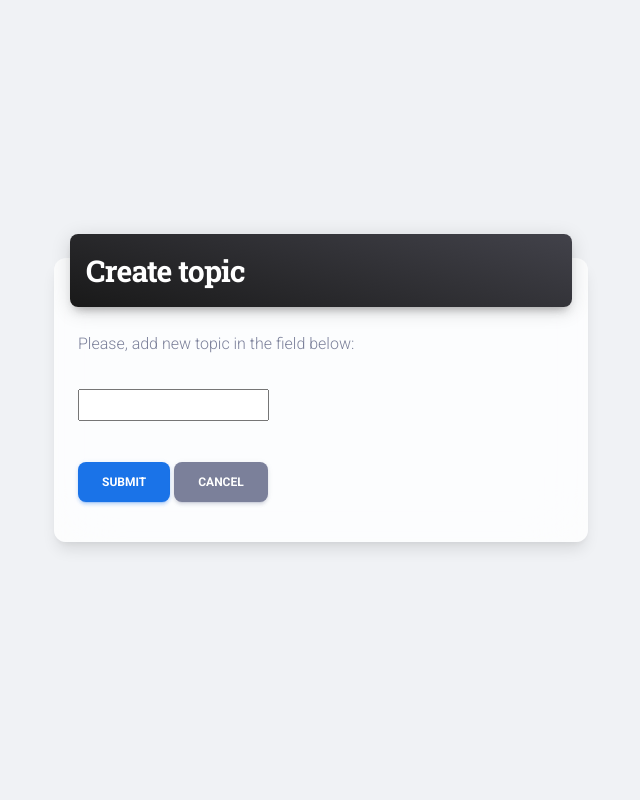
After one commit to anastasiiashchoholieva/newspaper-agency, a Django app: page /topics/create/ in a window 1280 px wide. The commit adds this page. Shown: the whole page, without its empty margins (319-959 px from the left). Run offline with Django 4.2, Linux system fonts and the light colour scheme; the visitor is signed in with stand-in values (Sample User, id 1); some libraries are stand-ins or nearby versions.

Commit message:
Add CreateView, UpdateView, DeleteView for Topic with cancel button

```diff
--- a/agency/urls.py
+++ b/agency/urls.py
@@ -5,7 +5,7 @@ from agency.views import (
     NewspaperListView,
     PublisherListView,
     NewspaperDetailView,
-    PublisherDetailView
+    PublisherDetailView, TopicCreateView, TopicUpdateView, TopicDeleteView
 )
 
 urlpatterns = [
@@ -14,6 +14,21 @@ urlpatterns = [
         "topics/",
         TopicListView.as_view(),
         name="topic-list",
+    ),
+    path(
+        "topics/create/",
+        TopicCreateView.as_view(),
+        name="topic-create",
+    ),
+    path(
+        "topics/<int:pk>/update/",
+        TopicUpdateView.as_view(),
+        name="topic-update",
+    ),
+    path(
+        "topics/<int:pk>/delete/",
+        TopicDeleteView.as_view(),
+        name="topic-delete",
     ),
     path(
         "articles/",
--- a/agency/views.py
+++ b/agency/views.py
@@ -1,7 +1,11 @@
 from django.contrib.auth.mixins import LoginRequiredMixin
+from django.http import HttpResponseRedirect
 from django.shortcuts import render
+from django.urls import reverse_lazy, reverse
 from django.views import generic
+from django.views.generic.base import ContextMixin
 
+from agency.forms import TopicForm
 from agency.models import Topic, Newspaper, Publisher
 
 
@@ -29,7 +33,45 @@ class TopicListView(LoginRequiredMixin, generic.ListView):
     model = Topic
     context_object_name = "topic_list"
     template_name = "agency/topic_list.html"
-    paginate_by = 5
+
+
+class TopicCreateView(LoginRequiredMixin, generic.CreateView):
+    model = Topic
+    fields = "__all__"
+    success_url = reverse_lazy("agency:topic-list")
+
+    def form_valid(self, form):
+        if self.request.POST.get('action') == 'create':
+            form.save()
+        return super().form_valid(form)
+
+    def post(self, request, *args, **kwargs):
+        if "cancel" in request.POST:
+            return HttpResponseRedirect(reverse("agency:topic-list"))
+        else:
+            return super().post(request, *args, **kwargs)
+
+
+class TopicUpdateView(LoginRequiredMixin, generic.UpdateView):
+    model = Topic
+    form_class = TopicForm
+    success_url = reverse_lazy("agency:topic-list")
+
+    def get_initial(self):
+        initial = super().get_initial()
+        if self.object.name:
+            initial["cancel"] = True
+        return initial
+
+    def form_valid(self, form):
+        if self.request.POST.get("action") == "update" and "cancel" in self.request.POST:
+            return HttpResponseRedirect(self.get_success_url())
+        return super().form_valid(form)
+
+
+class TopicDeleteView(LoginRequiredMixin, generic.DeleteView, ContextMixin):
+    model = Topic
+    success_url = reverse_lazy("agency:topic-list")
 
 
 class NewspaperListView(LoginRequiredMixin, generic.ListView):
--- a/templates/agency/newspaper_detail.html
+++ b/templates/agency/newspaper_detail.html
@@ -14,7 +14,7 @@
               <p class="d-inline-block">{{ publisher.first_name }} {{ publisher.last_name }}</p>
             {% endfor %}
           </ul>
-          <p class="lead text-lg-center">{{ newspaper.content }}</p>
+          <p class="lead text-lg-start">{{ newspaper.content }}</p>
         </div>
       </div>
     </div>
--- /dev/null
+++ b/templates/agency/topic_form.html
@@ -0,0 +1,44 @@
+{% extends "base-fullscreen.html" %}
+{% load crispy_forms_filters %}
+
+
+{% block content %}
+
+  <section>
+    <div class="page-header min-vh-100">
+      <div class="container">
+        <div class="row">
+          <div class="col-xl-6 col-lg-7 col-md-6 d-flex flex-column ms-auto me-auto ms-lg-auto me-auto">
+            <div class="card d-flex blur justify-content-center shadow-lg my-sm-0 my-sm-6 mt-8 mb-5">
+              <div class="card-header p-0 position-relative mt-n4 mx-3 z-index-2 bg-transparent">
+                <div class="bg-gradient-dark shadow-dark border-radius-lg p-3">
+                  <h3 class="text-white text-primary mb-0">{{ object|yesno:"Update,Create" }} topic</h3>
+                </div>
+              </div>
+              <div class="card-body">
+                <p class="pb-3">
+                  Please, {{ object|yesno:"modify,add new" }} topic in the field below:
+                </p>
+                <form action="" method="post" novalidate>
+                  {% csrf_token %}
+                  <div class="input-group input-group-outline mb-3">
+                    <a class="text-bold">{{form.name}}</a>
+                  </div>
+                  <br>
+                  {% if action == "create" %}
+                    <input type="hidden" name="action" value="create">
+                  {% else %}
+                    <input type="hidden" name="action" value="update">
+                  {% endif %}
+                  <button type="submit" class="btn btn-info">Submit</button>
+                  <input type="submit" formnovalidate name="cancel" value="Cancel" class="btn btn-secondary">
+                </form>
+              </div>
+            </div>
+          </div>
+        </div>
+      </div>
+    </div>
+  </section>
+
+{% endblock content %}
--- a/templates/registration/logged_out.html
+++ b/templates/registration/logged_out.html
@@ -1,5 +1,4 @@
 {% extends "base-fullscreen.html" %}
-{% load crispy_forms_filters %}
 
 {% block title %} Sign out {% endblock %}
 
```
Also changed, not shown: agency/forms.py (added, +11 -0 lines), templates/agency/topic_confirm_delete.html (added, +36 -0 lines), templates/agency/topic_list.html (+13 -3 lines), static/assets/img/apple-icon.png (deleted), static/assets/img/favicon.png (deleted).
